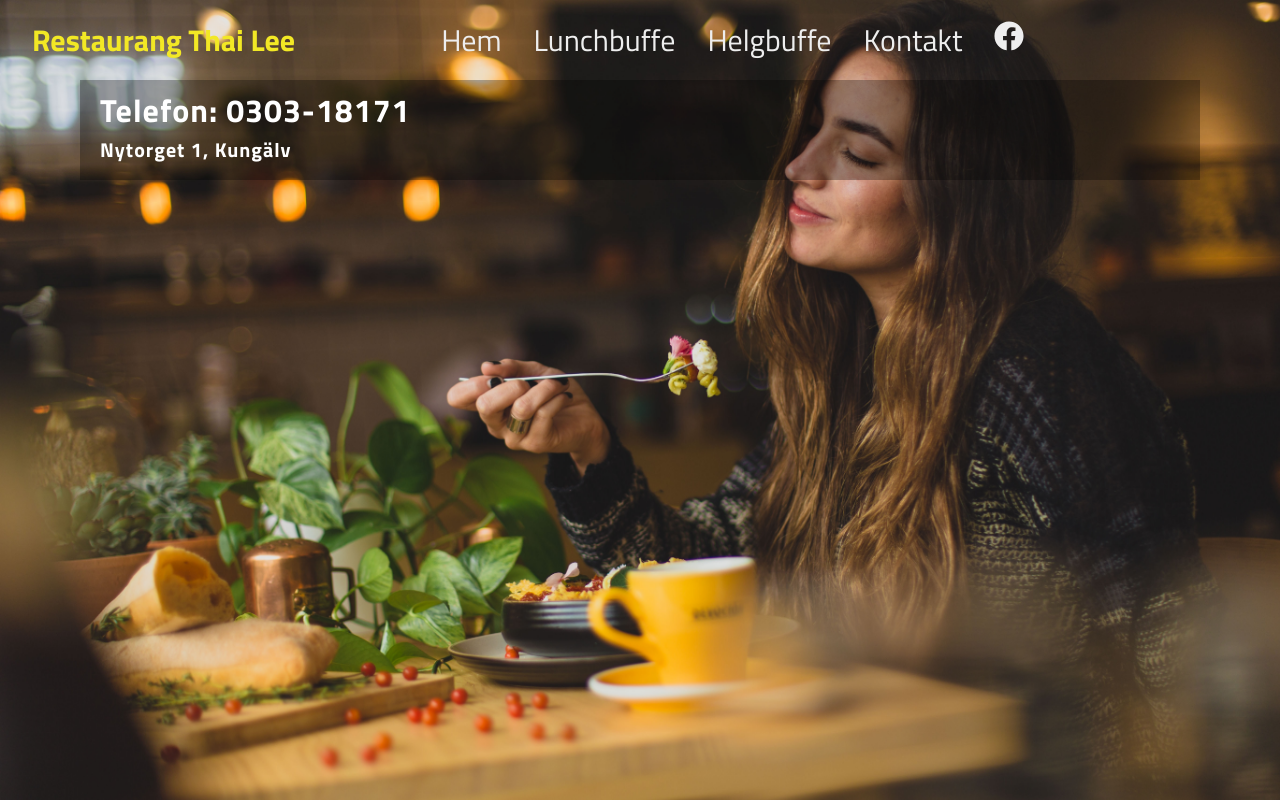
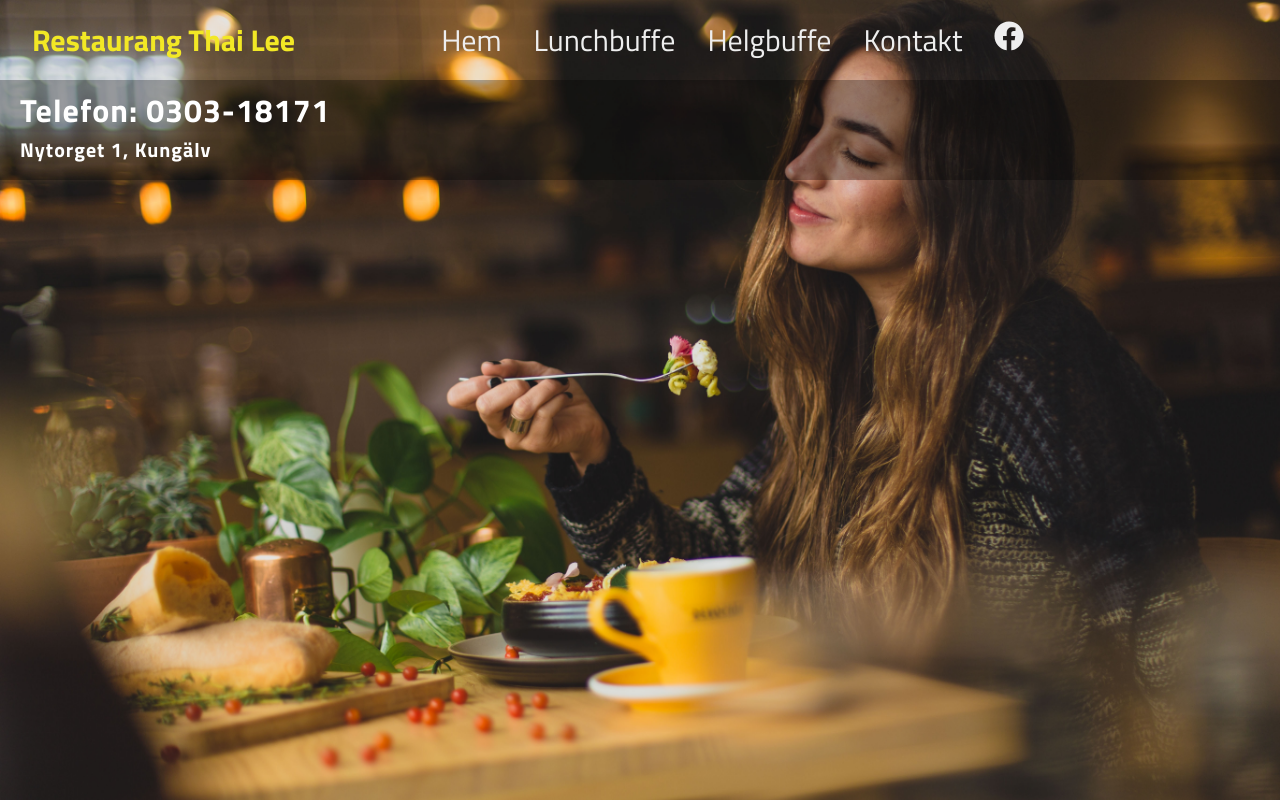
Before and after one commit to TechWithRyan/thai-lee, a React (Vite) app: page /contact in a window 1280 px wide. Built offline with nearby package versions, Linux system fonts and the light colour scheme.

Commit message:
working on menu

```diff
--- a/src/Components/Navbar.jsx
+++ b/src/Components/Navbar.jsx
@@ -1,11 +1,12 @@
 
 import { FaBars, FaFacebook, FaTimes } from 'react-icons/fa'
-import { useRef } from 'react'
+import { useRef, useState } from 'react'
 import "../Styles/main.css"
 import { Link } from 'react-router-dom';
 
 const Navbar = () => {
     const navRef = useRef();
+    /*    const isMenuOpen = useState(true); */
 
     const showNavbar = () => {
         navRef.current.classList.toggle("responsive_nav");
--- a/src/Pages/Menu.jsx
+++ b/src/Pages/Menu.jsx
@@ -3,9 +3,9 @@ import React from 'react'
 const Menu = () => {
     return (
         <>
-            <div className="box is-mobile">
+            <div className="box container is-mobile is-desktop">
 
-                <div className='container '>
+                <div className='container'>
                     <h4>1. Kinesiska vårrullar 76:- </h4>
                     <p>2 st vårrullar med köttfärs och vitkål.</p>
                 </div>
--- a/src/Styles/main.css
+++ b/src/Styles/main.css
@@ -79,9 +79,7 @@ nav {
 }
 
 .container {
-    display: flex;
-    color: white;
-    flex-direction: column;
+    text-align: center;
 }
 
 .container h4 {
@@ -91,7 +89,6 @@ nav {
 .box {
     padding: 20px;
     text-align: left;
-    width: 70rem;
     margin: 0 auto;
     letter-spacing: 1px;
     line-height: 20px;
@@ -99,13 +96,8 @@ nav {
     display: flex;
     flex-direction: column;
     gap: 20px;
-
-}
-
-p {
-    flex-wrap: wrap;
-    display: flex;
-    flex-basis: content;
+    flex: content;
+    color: white;
 }
 
 @media only screen and (max-width: 1024px) {
```
